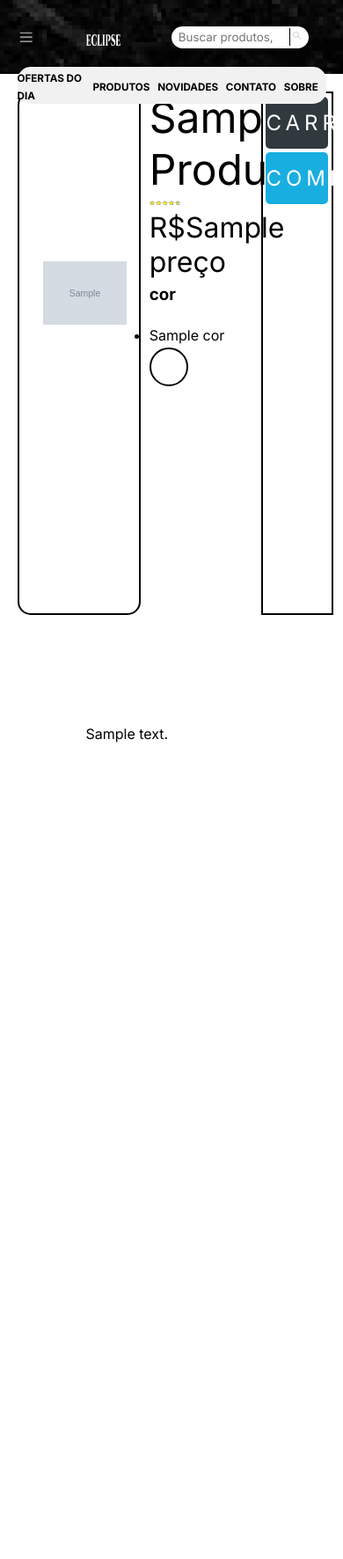
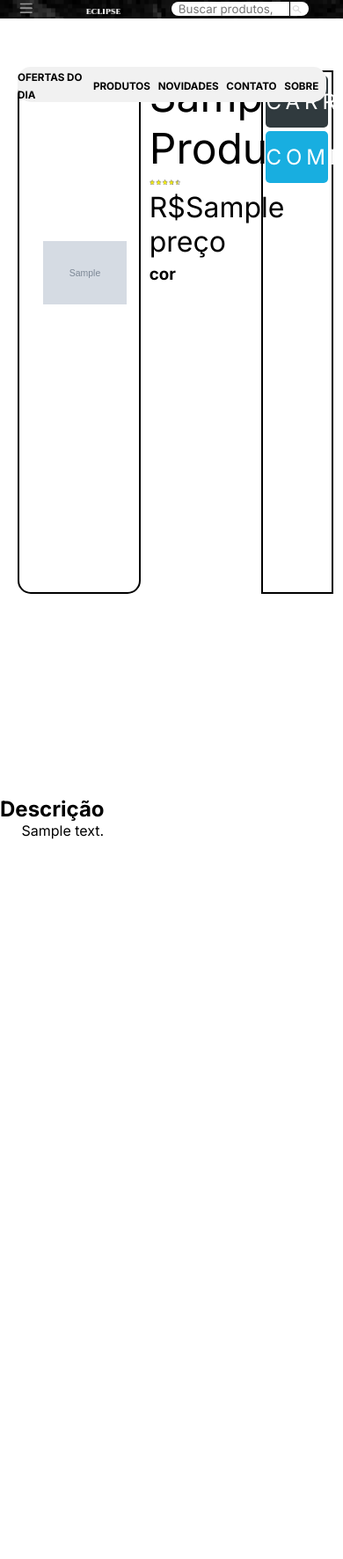
Before and after one commit to Jose-GuilhermeG/Eclipse, a Django app: template Eclipse/eclipse/templates/produto.html in a window 390 px wide; the page is wider, and only the part inside the window is pictured. Shown: that part at 88% size. After the commit the page ends 954 px from the top of that part, so only its background shows below. Run offline with Django 5.2, Linux system fonts and the light colour scheme; the template is opened without the code that fills it: most values are stand-ins (such as "Sample title", 1, 10 or a date in 2020); grey boxes marked "Sample" are stand-in pictures.

Commit message:
besteiras

```diff
--- a/Eclipse/account/groups.py
+++ b/Eclipse/account/groups.py
@@ -1,3 +1,5 @@
-from django.contrib.auth.models import Group
+from django.contrib.auth.models import Group,Permission
 
-user_comun,criado = Group.objects.get_or_create('Usuarios Comun')
+user_comun = Group.objects.get('Usuarios Comun')
+
+#permissões
--- a/Eclipse/account/templates/carrinho.html
+++ b/Eclipse/account/templates/carrinho.html
@@ -11,7 +11,7 @@
 </head>
 <body>
     {%include 'componentes/nav_bar.html'%}
-    <main>
+    <div class='absolute'>
         <aside>
             {%if carrinho%}
                 <ul>
@@ -32,11 +32,13 @@
                     Comprar
                 </button>
             {%else%}
-                <h1>
+                <h1 class='aviso'>
                     Nenhum item no carrinho
                 </h1>
             {%endif%}
         </aside>
+    </div>
+    <main>
         <section>
             {%if carrinho%}
                 {%for item in carrinho%}
--- a/Eclipse/eclipse/static/css/componentes/nav_bar.css
+++ b/Eclipse/eclipse/static/css/componentes/nav_bar.css
@@ -1,11 +1,13 @@
 header{
     width: 100%;
-    height: 15%;
+    height: 15vh;
     background-image: url('/static/img/textura.png');
     display: flex;
     align-items: center;
     justify-content: flex-start;
-    z-index: 1;
+    z-index: 6;
+    position: sticky;
+    top: 0;
 }
 
 #menu{
@@ -102,12 +104,13 @@
 #page_pagina{
     width: 90%;
     border-radius: 15px;
-    height: 7%;
-    position: absolute;
+    height: 7vh;
+    position: sticky;
     left: 5%;
     top: 13%;
     background-color: var(--branco_opaco);
-    z-index: 2;
+    z-index: 7;
+
 
         ul{
             width: 100%;
--- a/Eclipse/eclipse/static/css/componentes/produto_conteiner.css
+++ b/Eclipse/eclipse/static/css/componentes/produto_conteiner.css
@@ -28,7 +28,7 @@
 
 .nome_produto{
     margin-top: 0;
-    font-size: clamp(0.5em, 1em + 1vw, 1.5em);
+    font-size: clamp(0.2em, 0.5em + 1vw, 1.5em);
     text-transform: capitalize;
 }
 
--- a/Eclipse/eclipse/static/css/global.css
+++ b/Eclipse/eclipse/static/css/global.css
@@ -16,6 +16,10 @@
     width: 100%;
     height: 100vh;
     background-color: white;
+}
+
+body{
+    height: auto;
 }
 
 /*variaveis*/
--- a/Eclipse/eclipse/static/css/produto.css
+++ b/Eclipse/eclipse/static/css/produto.css
@@ -2,11 +2,11 @@
 
 main{
     width: 100%;
-    height: 100%;
+    height: auto
 }
 
-section{
-    height: 100%;
+.flex{
+    height: 100vh;
     display: flex;
 }
 
@@ -61,7 +61,7 @@
     align-items: center;
 }
 
-aside{
+section > aside{
     height: 70%;
     width: 20% ;
     position: sticky;
@@ -69,9 +69,9 @@
     margin: 5% 0 0 2.5%;
     border: 2px solid black;
 
-}
 
-aside > button{
+
+ button{
     width: 90%;
     height: 10%;
     color: white;
@@ -83,9 +83,12 @@
     margin: 5% 0 0 5%;
 }
 
+}
+
 #descrição{
-    position: absolute;
-    bottom: 0;
+    width: 50%;
+    text-indent: 5px;
+    margin-left: 5%;
 }
 
 .cinza{
@@ -104,8 +107,3 @@
     cursor: pointer;
     margin-top: 5%;
 }
-
-#descrição{
-    margin-left: 25%;
-    width: 50%;
-}
--- /dev/null
+++ b/Eclipse/eclipse/static/js/get.js
@@ -0,0 +1,28 @@
+class Get_requisição{
+    constructor(url,filter){
+        this.url = url;
+        this.filter = '/?'
+        for(var f = 0 ;f <filter.length;f++){
+            if(f == filter.length - 1){
+                this.filter += `${filter[f]}`
+            }else{
+                this.filter += `${filter[f]}&`
+            }
+        }
+    }
+
+    async result(){
+        this.url_req = `${this.url}${this.filter}`
+        try{
+            let fetch_var = await fetch(this.url_req)
+            let fetch_var_json = fetch_var.json()
+            return fetch_var_json
+        }
+        catch(e){
+            console.log(e)
+        }
+    }
+}
+
+
+export default Get_requisição
--- a/Eclipse/eclipse/static/js/produtos_class.js
+++ b/Eclipse/eclipse/static/js/produtos_class.js
@@ -13,6 +13,9 @@
         this.card = document.createElement("div");
         this.img_card = document.createElement("img");
         this.Nome_card = document.createElement("h1");
+        if(this.Nome.length > 18){
+            this.Nome_card.style.fontSize = '1.2em'
+        }
         this.Preço_card = document.createElement("h2");
         this.button_comprar = document.createElement("button");
         this.desconto_card = this.criar_desconto_card;
--- a/Eclipse/eclipse/static/js/produtos_views.js
+++ b/Eclipse/eclipse/static/js/produtos_views.js
@@ -1,5 +1,9 @@
+import Get_requisição from "./get.js"
+
 const url = '/user/carrinho/add'
 const produto = document.getElementById('nome').innerText
+const imagem_produto = document.getElementById("produto_imagem")
+const padrão = imagem_produto.src
 let carrinho_button = document.getElementById("carrinho_button")
 
 
@@ -31,21 +35,31 @@
     Add_carrinho()
 })
 
-const cores = Array.from(document.getElementsByClassName('cor_disponivel'))
+const lista_cores = document.getElementById("lista_cores")
 
-function separar_valoress_array(array,parametro){
-    let lista = []
-    for(let item of array){
-        if(item && item[0] == parametro){
-            lista.push(item)
-        }
-    }
-    return lista
-}
+let produto_nome = window.location.href
+produto_nome = produto_nome.split('/')
+produto_nome = produto_nome[produto_nome.length-1]
 
 
-cores.forEach((element,index)=>{
-    let element_valores_cores = separar_valoress_array(element.textContent.split(' '),'#')
-    element.style.backgroundColor = element_valores_cores[index]
-    element.textContent = ''
-})
+const req = new Get_requisição('/produtos',[`nome=${produto_nome}`])
+const result_req= await req.result()
+if(result_req[0].cores.length != 0){
+    result_req.forEach(element => {
+    for(let cor of element.cores){
+        let cor_element = document.createElement('div')
+        cor_element.className = "cor_disponivel"
+        cor_element.style.backgroundColor = cor.Cor_code
+        cor_element.addEventListener('click',()=>{
+            imagem_produto.src = cor.Imagem
+        })
+        lista_cores.appendChild(cor_element)
+
+    }
+});
+}
+else{
+    let cor_element = document.createElement("h1")
+    cor_element.textContent = 'Mais Nenhuma cor disponivel '
+    lista_cores.appendChild(cor_element)
+}
--- a/Eclipse/eclipse/templates/componentes/nav_bar.html
+++ b/Eclipse/eclipse/templates/componentes/nav_bar.html
@@ -87,7 +87,7 @@
 
         img.src = Img
         nome.textContent = Nome
-        preço.textContent = Preço
+        preço.textContent = 'R$ ' + Preço
 
         conteiner.addEventListener('click',()=>{
             window.location = '/produtos/' + Nome
--- a/Eclipse/eclipse/templates/produto.html
+++ b/Eclipse/eclipse/templates/produto.html
@@ -12,8 +12,9 @@
 <body>
     {%include 'componentes/nav_bar.html'%}
     <main>
-        <section>
+        <section class='flex'>
             <!--pode adicionar classes ou id para usar o css-->
+
             <div id="imagem_produto_view">
                 <img src="{{produto.Imagem.url}}" alt="" id = 'produto_imagem'>
             </div>
@@ -29,22 +30,7 @@
                     cor
                 </h3>
                 <ul id="lista_cores">
-                    {%if cores%}
-                    {% for cor in cores  %}
-                        <li>
-                            <span>
-                                {{cor.Cor}}
-                            </span>
-                            <div class = 'cor_disponivel'>
-                                {{cor.Cor_code}}
-                            </div>
-                        </li>
-                    {% endfor %}
-                    {% else %}
-                        <h1>
-                            sem mais cores disponiveis
-                        </h1>
-                    {%endif%}
+
                 </ul>
 
             </div>
@@ -57,12 +43,13 @@
                 </button>
             </aside>
 
+
+        </section>
+        <section>
+            <h1>Descrição</h1>
             <p id="descrição">
                 {{produto.Descrição}}
             </p>
-
-        </section>
-        <section>
 
         </section>
     </main>
--- a/Eclipse/eclipse/urls.py
+++ b/Eclipse/eclipse/urls.py
@@ -8,7 +8,6 @@
 urlpatterns = [
     path('',Index, name="index"),
     path('produtos/',ProdutosAllApi.as_view(), name="produtos_all"),
-    path('produtos/detalhes/<str:nome>',ProdutoExpecificoApi.as_view(), name="produto_expecifico"),
     path('produtos/<str:nome>',ProdutosView.as_view(), name="produto"),
     path('pesquisa/',Pesquisa_produto,name='pesquisa'),
     path('pesquisa/<pesquisa>',Pesquisa_produto_view.as_view(),name='pesquisa_view'),
```
Also changed, not shown: other parts of Eclipse/eclipse/static/css/componentes/nav_bar.css (+21 -6 lines), Eclipse/account/static/css/carrinho.css (+14 -10 lines), Eclipse/account/static/css/perfil.css (+42 -0 lines), Eclipse/account/templates/perfil.html (+36 -0 lines), Eclipse/eclipse/static/css/index.css (+6 -4 lines), Eclipse/eclipse/views.py (+12 -11 lines), Eclipse/db.sqlite3, Eclipse/media/cores_produto/Galaxy_Book_2.png (added).
